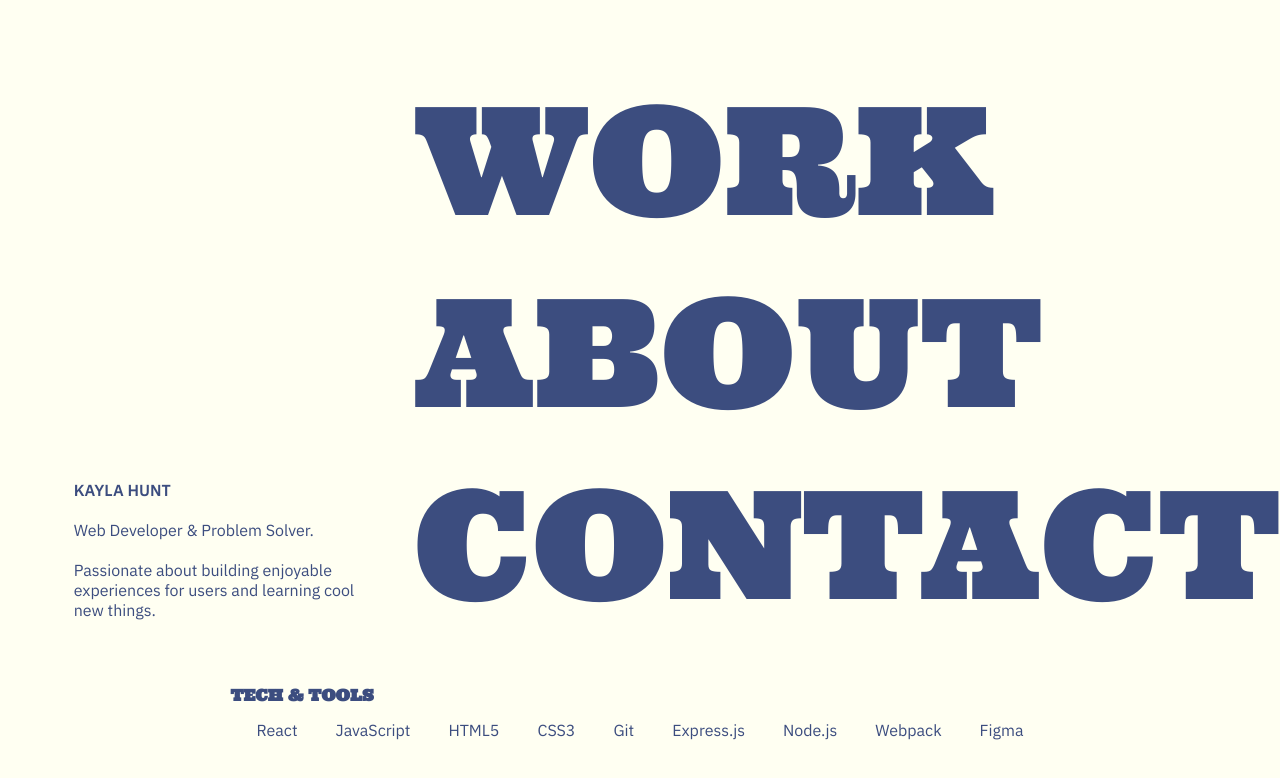
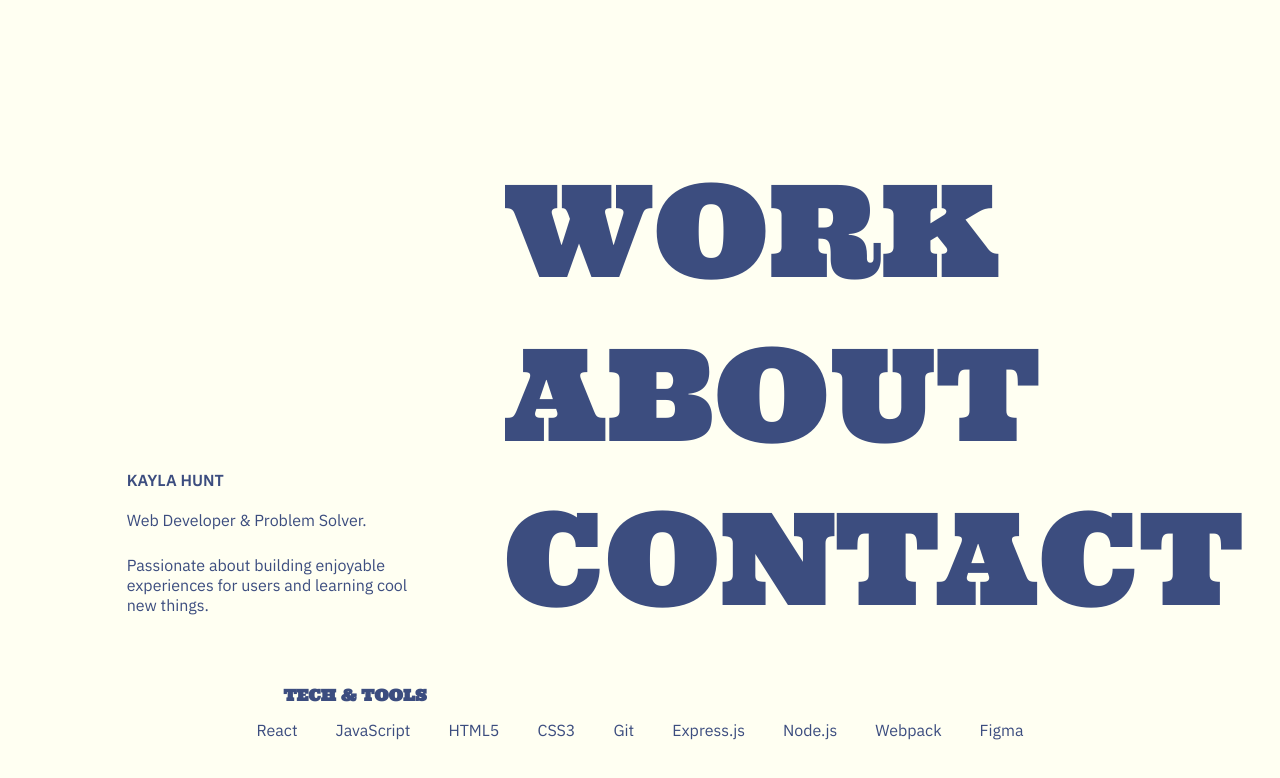
Before and after one commit to huntkay1/portfolio, a React (Vite) app: page / in a window 1280 px wide. Shown: the top 778 px of the page. Built offline with nearby package versions, Linux system fonts and the light colour scheme.

Commit message:
Update styling

```diff
--- a/src/components/About.jsx
+++ b/src/components/About.jsx
@@ -3,7 +3,7 @@ import { NavLink } from 'react-router-dom'
 
 function About() {
     return(
-        <div>
+        <div className='about'>
             <NavLink to='/'>
                 <button className='home-button'>HOME</button>
             </NavLink>
--- a/src/styles/About.css
+++ b/src/styles/About.css
@@ -1,10 +1,10 @@
-.page-header {
+.about .page-header {
     color: var(--PURPLE-COLOR);
     margin-left: 50px;
     margin-top: 100px;
 }
 
-.home-button {
+.about .home-button {
     color: var(--PURPLE-COLOR);
 }
 
@@ -23,6 +23,7 @@
     grid-template-columns: 1fr 1fr;
     place-items: center;
     margin: 20px 15vw;
+    padding: 0 20px;
 }
 
 .about-copy {
--- a/src/styles/App.css
+++ b/src/styles/App.css
@@ -20,11 +20,12 @@
 }
 
 .intro p {
-  margin-bottom: 20px;
+  margin-bottom: 25px;
 }
 
 .home nav {
-  font-size: 150px;
+  font-size: 10vw;
+  transition: font-size ease-in-out 500ms;
   display: grid;
   justify-content: center;
   align-items: flex-end;
--- a/src/styles/Work.css
+++ b/src/styles/Work.css
@@ -69,6 +69,7 @@
     letter-spacing: 1px;
     margin: 10px 0;
     font-family: var(--ACCENT-FONT);
+    width: 100px;
 }
 
 .card h3,
```
